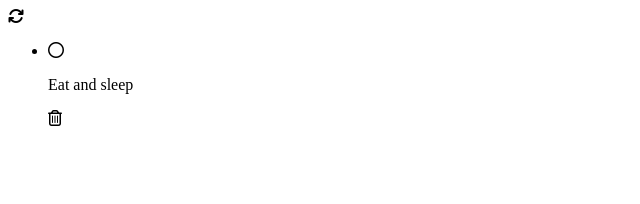
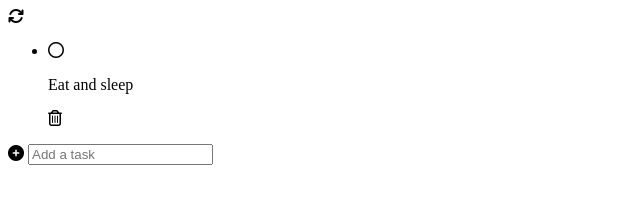
Before and after one commit to ikiv-rach/Todo-list, a plain HTML site: page index.html in a window 1280 px wide. Shown: the whole page, without its empty margins (0-640 px from the left). Drawn offline with Linux system fonts and the light colour scheme.

Commit message:
completed html code

```diff
--- a/index.html
+++ b/index.html
@@ -27,6 +27,10 @@
                     </li>
                 </ul>
             </div>
+            <div class="add-to-do">
+                <i class = "fa fa-plus-circle"></i>
+                <input type = "text" id= "input" placeholder = "Add a task">
+            </div>
         </div>
     </div>
 </body>
```
